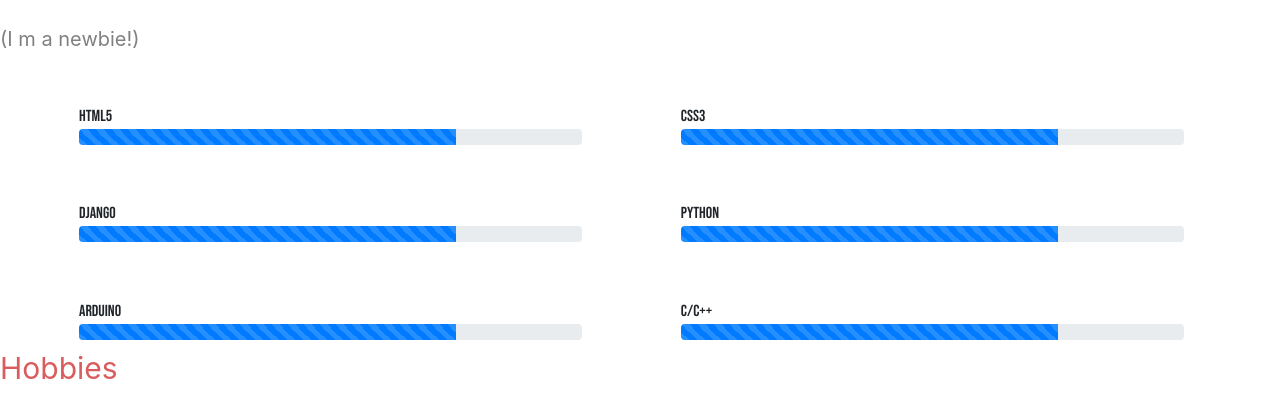
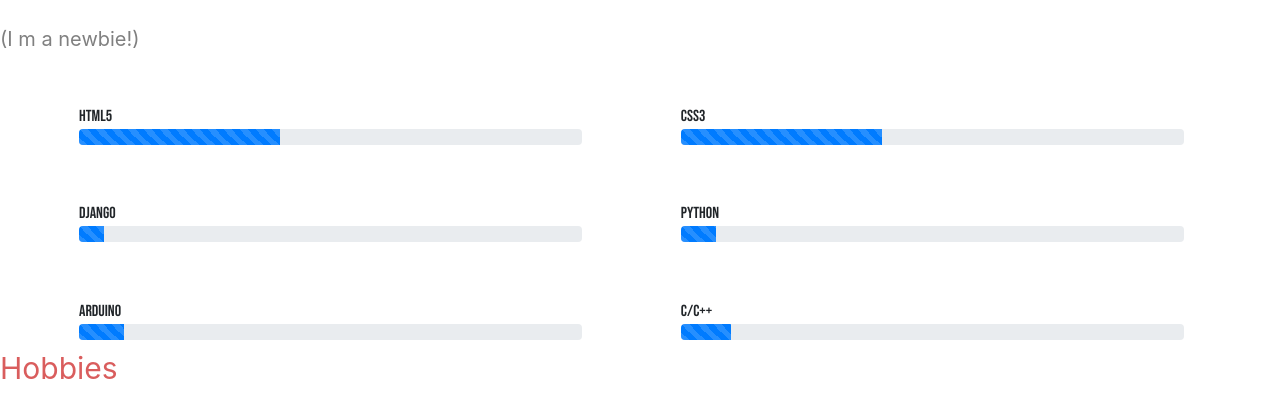
Before and after one commit to jellyjaeger/soorajcv.github.io, a plain HTML site: page index.html in a window 1280 px wide. Shown: the part 2280-2690 px from the top of the page. Drawn offline with nearby package versions, Linux system fonts and the light colour scheme.

Commit message:
Update index.html

```diff
--- a/index.html
+++ b/index.html
@@ -58,22 +58,22 @@
   <div class='education-container col-xs-12 col-md-5'><img  class='education-image img-fluid' src='final-images/duvhss.jpg' alt=''>&nbsp;&nbsp;&nbsp;&nbsp;&nbsp;<a href=''>DARUL ULOOM VHSS,PULLEPADY</a><div class='extras'>2015-27&nbsp;&nbsp;95%</div></div>
 <div class="education-header">Skills</div><div class='small-para' style='color:grey;'>(I m a newbie!)</div>
 <div class='skill-container col-md-5'>HTML5<div class="progress">
-  <div class="progress-bar progress-bar-striped progress-bar-animated" role="progressbar" aria-valuenow="40" aria-valuemin="0" aria-valuemax="100" style="width: 75%"></div>
+  <div class="progress-bar progress-bar-striped progress-bar-animated" role="progressbar" aria-valuenow="40" aria-valuemin="0" aria-valuemax="100" style="width: 40%"></div>
 </div></div>
 <div class='skill-container col-md-5'>CSS3<div class="progress">
-  <div class="progress-bar progress-bar-striped progress-bar-animated" role="progressbar" aria-valuenow="40" aria-valuemin="0" aria-valuemax="100" style="width: 75%"></div>
+  <div class="progress-bar progress-bar-striped progress-bar-animated" role="progressbar" aria-valuenow="40" aria-valuemin="0" aria-valuemax="100" style="width: 40%"></div>
 </div></div>
 <div class='skill-container col-md-5'>DJANGO<div class="progress">
-  <div class="progress-bar progress-bar-striped progress-bar-animated" role="progressbar" aria-valuenow="5" aria-valuemin="0" aria-valuemax="100" style="width: 75%"></div>
+  <div class="progress-bar progress-bar-striped progress-bar-animated" role="progressbar" aria-valuenow="5" aria-valuemin="0" aria-valuemax="100" style="width: 5%"></div>
 </div></div>
 <div class='skill-container col-md-5'>PYTHON<div class="progress">
-  <div class="progress-bar progress-bar-striped progress-bar-animated" role="progressbar" aria-valuenow="7" aria-valuemin="0" aria-valuemax="100" style="width: 75%"></div>
+  <div class="progress-bar progress-bar-striped progress-bar-animated" role="progressbar" aria-valuenow="7" aria-valuemin="0" aria-valuemax="100" style="width: 7%"></div>
 </div></div>
 <div class='skill-container col-md-5'>ARDUINO<div class="progress">
-  <div class="progress-bar progress-bar-striped progress-bar-animated" role="progressbar" aria-valuenow="9" aria-valuemin="0" aria-valuemax="100" style="width: 75%"></div>
+  <div class="progress-bar progress-bar-striped progress-bar-animated" role="progressbar" aria-valuenow="9" aria-valuemin="0" aria-valuemax="100" style="width: 9%"></div>
 </div></div>
 <div class='skill-container col-md-5'>C/C++<div class="progress">
-  <div class="progress-bar progress-bar-striped progress-bar-animated" role="progressbar" aria-valuenow="10" aria-valuemin="0" aria-valuemax="100" style="width: 75%"></div>
+  <div class="progress-bar progress-bar-striped progress-bar-animated" role="progressbar" aria-valuenow="10" aria-valuemin="0" aria-valuemax="100" style="width: 10%"></div>
 </div></div>
 <div class='education-header'>Hobbies</div>
 <div class="row row-cols-1 row-cols-md-3">
```
